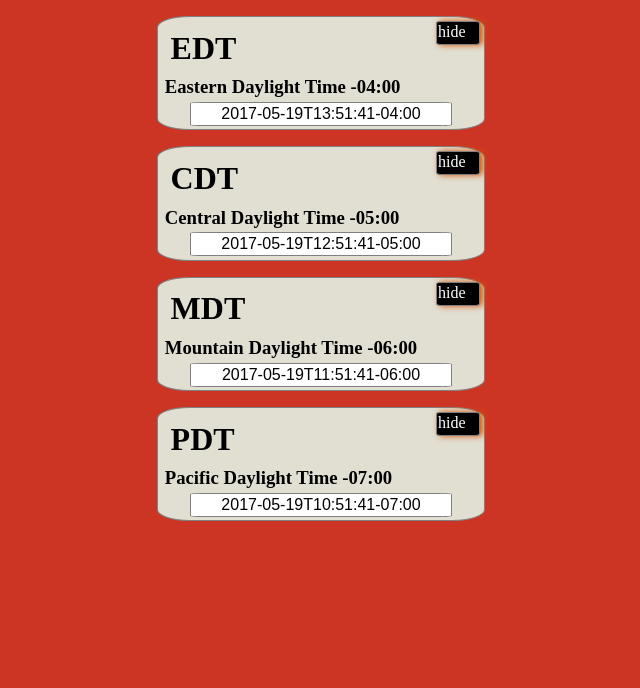
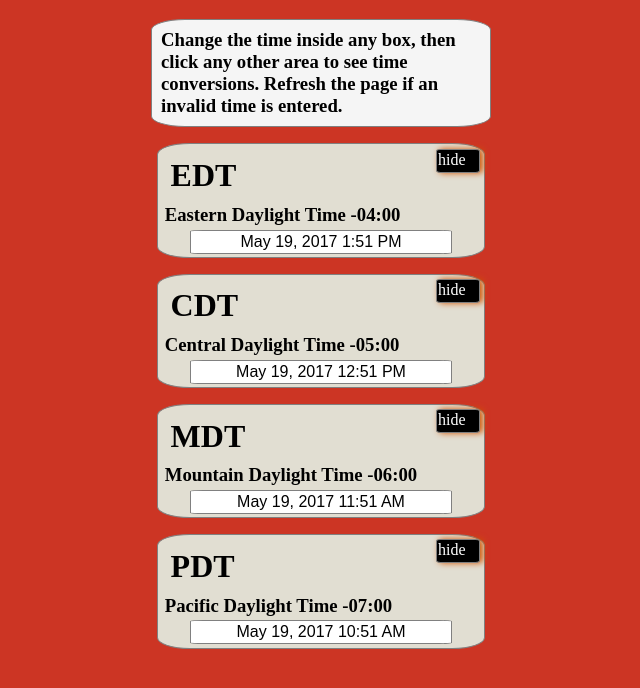
Before and after one commit to Lynne-Daniels/time-zones, a plain HTML site: page index.html in a window 1280 px wide. Shown: the whole page, without its empty margins (319-959 px from the left). Drawn offline with Linux system fonts and the light colour scheme.

Commit message:
phase 1 finished

```diff
--- a/app.js
+++ b/app.js
@@ -1,4 +1,4 @@
-/*Below code is from http://momentjs.com/timezone/docs/ Moment.js also provides a hook for the
+/*Below small section of code is from http://momentjs.com/timezone/docs/ -- Moment.js also provides a hook for the
 long form time zone name. Because these strings are generally localized, Moment Timezone does
 not provide any long names for zones.
 To provide long form names, you can override moment.fn.zoneName and use the zz token.*/
@@ -18,33 +18,21 @@ moment.fn.zoneName = function () {
     return abbrs[abbr] || abbr;
 };
 /*End of  code from http://momentjs.com/timezone/docs/ */
+
+
+
 var mainClock = {
     time: '',
     update: function(timeStr){//called on update to any text box sets main clock to user choice
         this.time = moment(timeStr);
-        console.log('update', this.time);
-
     },
     initialize: function(){
         this.time = Date.now();
-        console.log('initialize', this.time);
     }
-
-};
-function Clock(name, utcOffset){
-    this.name = name;
-    this.utcOffset = utcOffset;
-}
-var timeZones = {
-    EDT: -4,
-    CDT: -5,
-    MDT: -6,
-    PDT: -7
 };
 
-
 function validateTime(newTime){
-    //make user enter a valid time
+    //TODO make user enter a valid time
 }
 
 
@@ -87,39 +75,38 @@ function renderLosAngelesClock(timeStr, abbr, zone, offset){
 
 
 function renderAllClocks(){
-    renderNYClock(moment.tz(mainClock.time, "America/New_York").format(),
+    renderNYClock(moment.tz(mainClock.time, "America/New_York").format('lll'),
     moment.tz(mainClock.time, "America/New_York").format('z'),
     moment.tz(mainClock.time, "America/New_York").format('zz'),
     moment.tz(mainClock.time, "America/New_York").format('Z'));
 
-    renderChicagoClock(moment.tz(mainClock.time, "America/Chicago").format(),
+    renderChicagoClock(moment.tz(mainClock.time, "America/Chicago").format('lll'),
     moment.tz(mainClock.time, "America/Chicago").format('z'),
     moment.tz(mainClock.time, "America/Chicago").format('zz'),
     moment.tz(mainClock.time, "America/Chicago").format('Z'));
 
-    renderDenverClock(moment.tz(mainClock.time, "America/Denver").format(),
+    renderDenverClock(moment.tz(mainClock.time, "America/Denver").format('lll'),
     moment.tz(mainClock.time, "America/Denver").format('z'),
     moment.tz(mainClock.time, "America/Denver").format('zz'),
     moment.tz(mainClock.time, "America/Denver").format('Z'));
 
-    renderLosAngelesClock(moment.tz(mainClock.time, 'America/Los_Angeles').format(),
+    renderLosAngelesClock(moment.tz(mainClock.time, 'America/Los_Angeles').format('lll'),
     moment.tz(mainClock.time, 'America/Los_Angeles').format('z'),
     moment.tz(mainClock.time, 'America/Los_Angeles').format('zz'),
     moment.tz(mainClock.time, 'America/Los_Angeles').format('Z'));
 }
 
+/*
 
+For use in myHandler when improving the user input later
 
-
-//TESTS
-/*<input
+<input
    type       = "text"
    onchange   = "myHandler();"
    onkeypress = "this.onchange();"
    onpaste    = "this.onchange();"
    oninput    = "this.onchange();"
 />*/
-
 
 function myHandler(zone){
 
--- a/index.html
+++ b/index.html
@@ -12,7 +12,9 @@
     </head>
     <body>
         <link href="main.css" rel="stylesheet">
-
+        <header>Change the time inside any box, then click any other area to see time conversions.  Refresh the page if an invalid time
+            is entered.
+        </header>
         <div class = "time-zone" id = "newyork" >
             <div id="et-button" onclick="showHide(this.id);" class="toggle">hide</div>
             <h1 class="zone-name" id ="america-new-york-abbr" >placeholder</h1>
--- a/main.css
+++ b/main.css
@@ -1,3 +1,17 @@
+header {
+    border : 1px solid gray;
+    padding: 2em;
+    max-width: 320px;
+    background: whitesmoke;
+    border-radius: 10%;
+    padding: .5em;
+    margin: auto;
+    margin-top: 1em;
+    font-weight: bold;
+    font-size: 1.17em;
+
+}
+
 body{
     background-color: #cc3524;
     margin: 0px;
```
Also changed, not shown: 1 other file.
